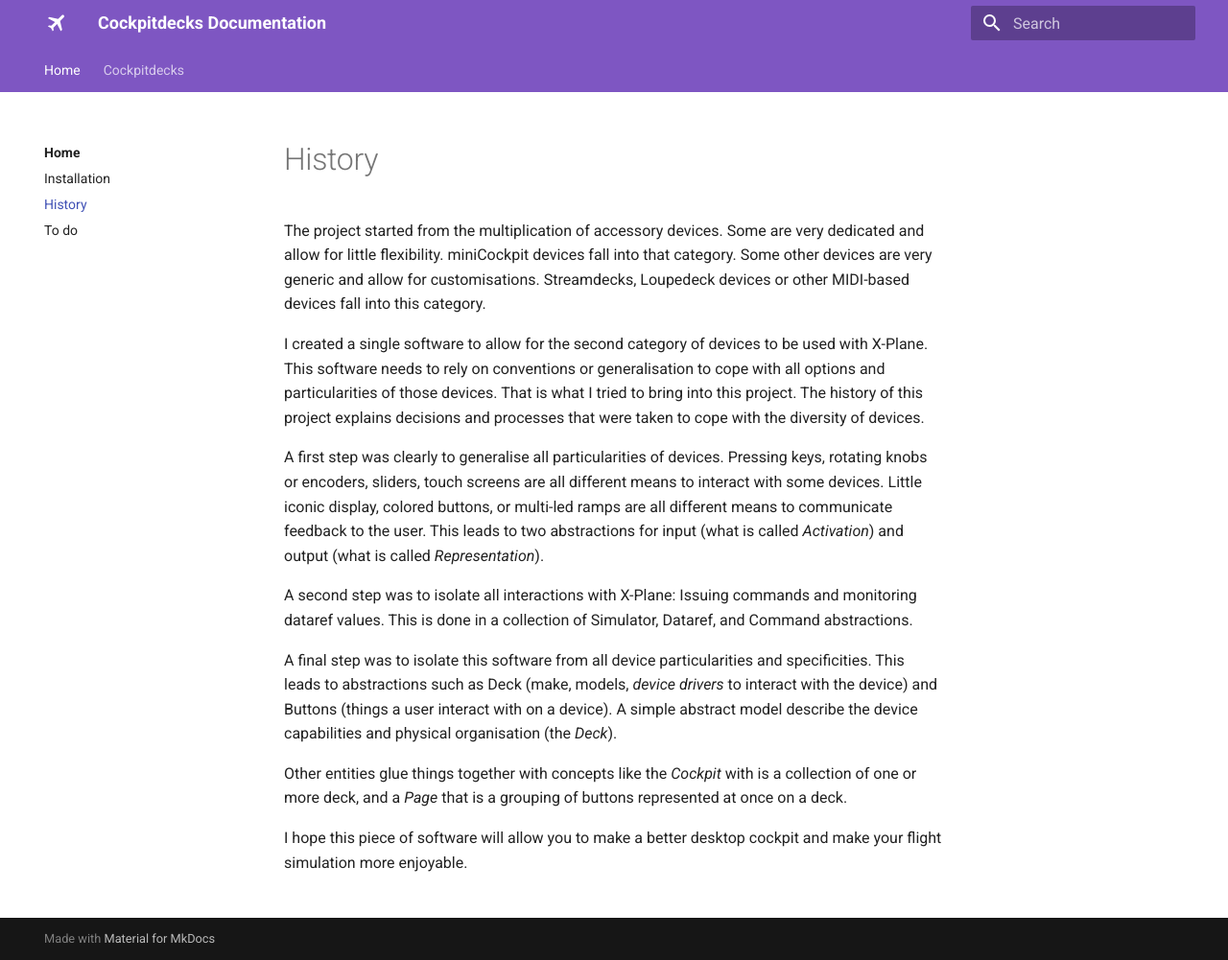
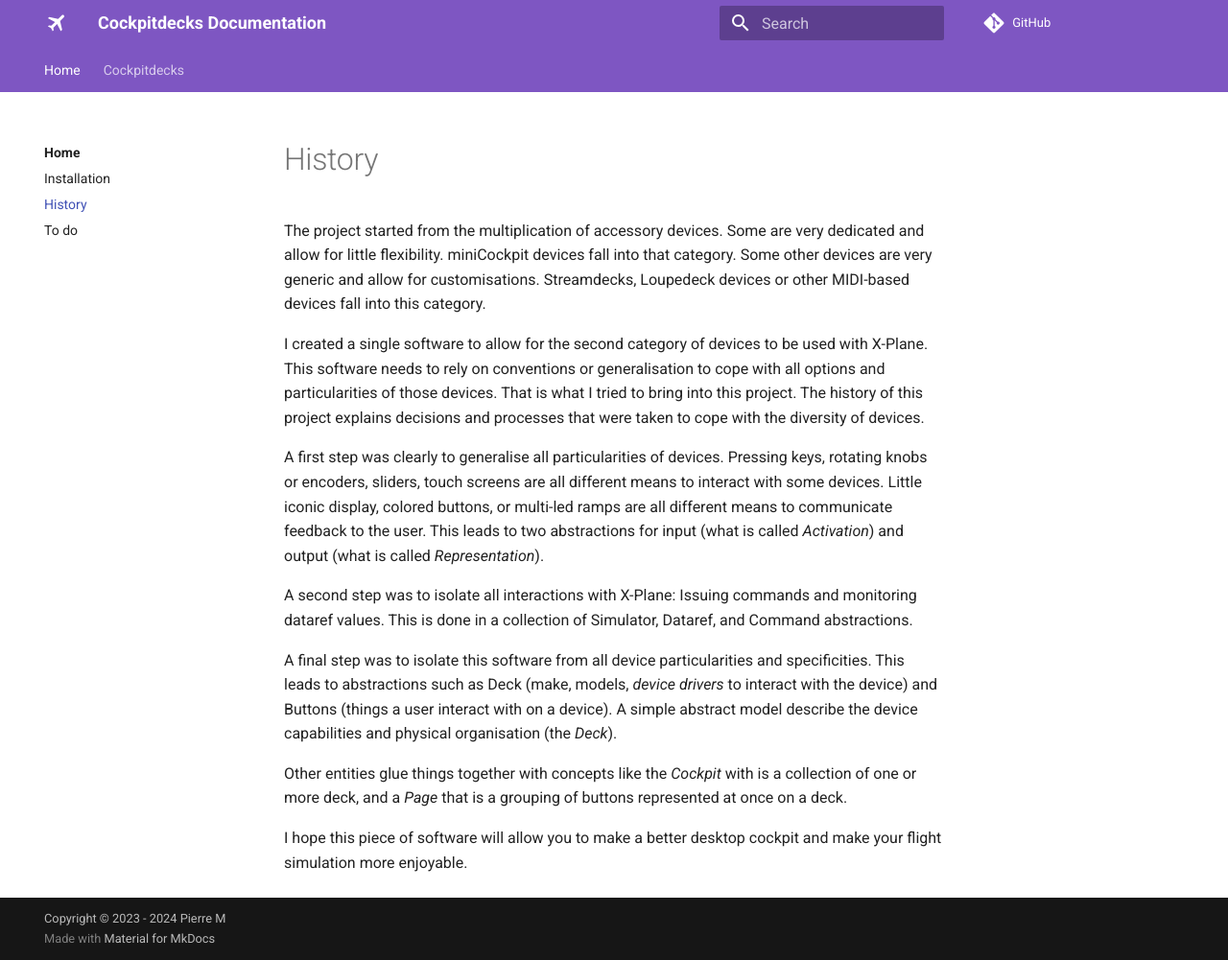
Before and after one commit to devleaks/cockpitdecks-docs, an MkDocs documentation site: the page built from docs/History.md, in a window 1280 px wide and 1001 px high. Shown: the whole window at 96% size. Built offline with MkDocs 1.6.1 and Material for MkDocs 9.7.7, drawn with Linux system fonts in a browser that asks for light colours; comment, search, counter and statistics services are not loaded.

Commit message:
Added repo links

```diff
--- a/mkdocs.yml
+++ b/mkdocs.yml
@@ -1,4 +1,10 @@
 site_name: Cockpitdecks Documentation
+
+site_url: https://devleaks.github.io/cockpitdecks
+repo_url: https://github.com/devleaks/cockpitdecks
+site_description: Documentation for Cockpitdecks X-Plane Plugin
+copyright: |
+  Copyright &copy; 2023 - 2024 <a href="https://github.com/devleaks"  target="_blank" rel="noopener">Pierre M</a>
 
 theme:
   name: material # Must use Material theme
```
